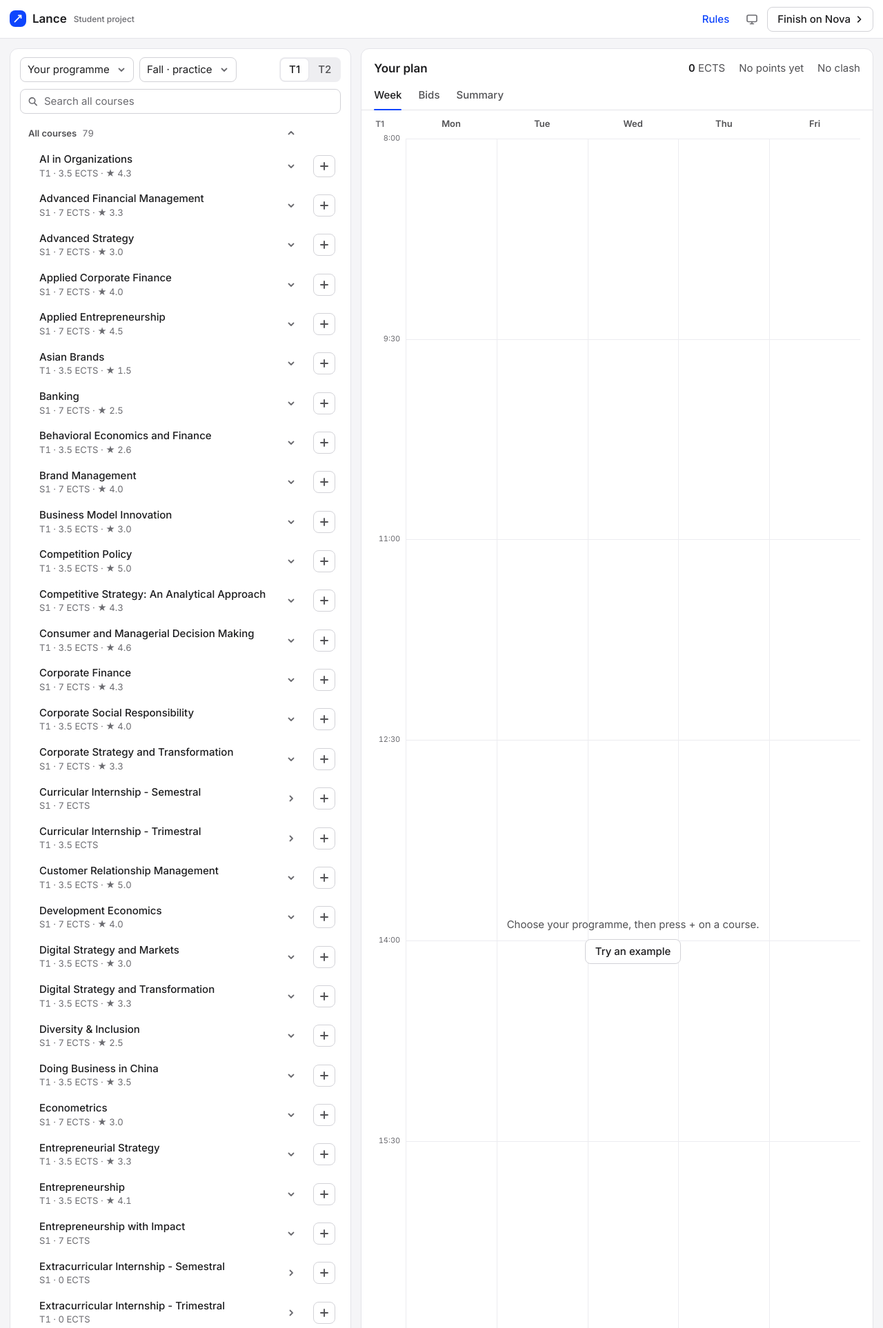
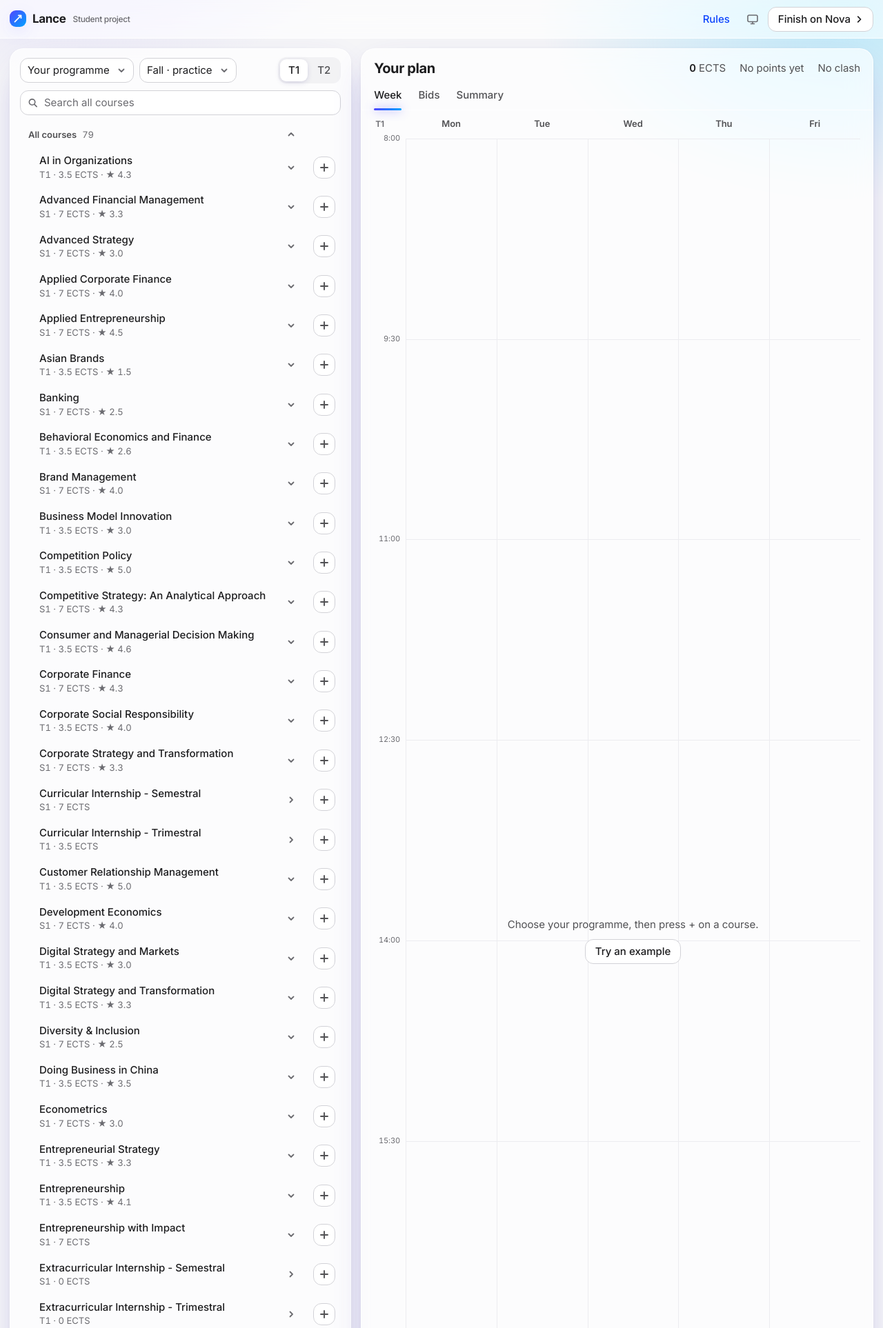
Before and after one commit to benjaminoepen-boop/lance, a Flask app: page / in a window 1280 px wide. Shown: the top 1926 px of the page at 69% size. Run offline with Flask 3, Linux system fonts and the light colour scheme; data comes from the database, SQL or seed files in the repository; data that the repository does not hold is empty.

Commit message:
Add the Aurora look: glass cards, soft lights, gradient accents
A skin in static/skin.css, loaded after app.css. It changes how things look
and never what they mean: blue still says click, orange and red still say
how things stand. It follows the light and dark theme, keeps still for
reduced motion and loads nothing from outside. tests/test_skin.py checks that
the skin leaves the meaning colours alone.

Co-Authored-By: Claude Sonnet 5.5 <noreply@anthropic.com>

```diff
--- /dev/null
+++ b/static/skin.css
@@ -0,0 +1,119 @@
+/* Aurora: a look on top of app.css. It changes how things look, never what they mean:
+   blue still says "click", orange and red still say how things stand (tests/test_skin.py checks that the skin leaves those colours alone).
+   Delete the <link> in base.html to get the plain Lance back. */
+
+:root {
+  --g1: #4f46ff; --g2: #00a3ff;                 /* the gradient of the main button and the brand mark */
+  --aur1: rgba(120, 100, 255, .30); --aur2: rgba(0, 190, 255, .24); --aur3: rgba(255, 120, 200, .20);
+  --glass: color-mix(in srgb, var(--card) 70%, transparent);
+  --glass-edge: rgba(255, 255, 255, .75);
+  --lift: 0 18px 50px -22px rgba(70, 60, 200, .45), 0 2px 6px rgba(20, 20, 60, .05);
+  --glow: 0 8px 24px -8px rgba(79, 70, 255, .65);
+}
+:root[data-theme="dark"] {
+  --g1: #8b9bff; --g2: #5eead4;
+  --aur1: rgba(110, 90, 255, .55); --aur2: rgba(0, 200, 255, .34); --aur3: rgba(255, 80, 180, .28);
+  --glass-edge: rgba(255, 255, 255, .09);
+  --lift: 0 24px 60px -24px rgba(0, 0, 0, .8), 0 0 0 1px rgba(255, 255, 255, .02);
+  --glow: 0 8px 28px -8px rgba(139, 155, 255, .7);
+}
+@media (prefers-color-scheme: dark) {
+  :root:not([data-theme="light"]) {
+    --g1: #8b9bff; --g2: #5eead4;
+    --aur1: rgba(110, 90, 255, .55); --aur2: rgba(0, 200, 255, .34); --aur3: rgba(255, 80, 180, .28);
+    --glass-edge: rgba(255, 255, 255, .09);
+    --lift: 0 24px 60px -24px rgba(0, 0, 0, .8), 0 0 0 1px rgba(255, 255, 255, .02);
+    --glow: 0 8px 28px -8px rgba(139, 155, 255, .7);
+  }
+}
+
+/* the page: three soft lights behind everything */
+body {
+  background:
+    radial-gradient(900px 520px at 6% -8%, var(--aur1), transparent 62%),
+    radial-gradient(780px 500px at 96% 0%, var(--aur2), transparent 58%),
+    radial-gradient(720px 620px at 72% 112%, var(--aur3), transparent 62%),
+    var(--paper);
+  background-attachment: fixed;
+  letter-spacing: -.003em;
+}
+::selection { background: color-mix(in srgb, var(--g1) 35%, transparent); }
+* { scrollbar-width: thin; scrollbar-color: color-mix(in srgb, var(--ink-3) 40%, transparent) transparent; }
+
+/* glass: the top bar, both halves, the bid cards */
+.topbar, .tabbar {
+  background: color-mix(in srgb, var(--card) 62%, transparent);
+  -webkit-backdrop-filter: blur(20px) saturate(1.6); backdrop-filter: blur(20px) saturate(1.6);
+  border-color: var(--glass-edge);
+}
+.chooser, .card, .bid-row, details.rule, .picker {
+  background: var(--glass);
+  -webkit-backdrop-filter: blur(18px) saturate(1.5); backdrop-filter: blur(18px) saturate(1.5);
+  border: 1px solid var(--glass-edge);
+  border-radius: 20px;
+  box-shadow: var(--lift);
+}
+.plan-head { border-bottom-color: var(--glass-edge); }
+.bid-row, details.rule { border-radius: 16px; box-shadow: none; }
+.bid-row:hover, details.rule:hover { box-shadow: var(--lift); }
+
+/* the brand mark glows */
+.brand i { background: linear-gradient(135deg, var(--g1), var(--g2)); border-radius: 9px; box-shadow: var(--glow); }
+.brand { font-weight: 700; letter-spacing: -.02em; }
+h1, h2 { letter-spacing: -.02em; }
+.plan-title h2 { font-size: 20px; font-weight: 700; }
+
+/* the one primary button: a gradient with a glow, a pill */
+.btn.primary {
+  background: linear-gradient(135deg, var(--g1), var(--g2)); border-color: transparent; color: var(--on-blue);
+  border-radius: 999px; padding: 0 18px; box-shadow: var(--glow); transition: transform .15s, box-shadow .2s, filter .2s;
+}
+@media (hover: hover) {
+  .btn.primary:hover:not(:disabled) { background: linear-gradient(135deg, var(--g1), var(--g2)); border-color: transparent; color: var(--on-blue); filter: brightness(1.08) saturate(1.15); transform: translateY(-1px); box-shadow: 0 12px 30px -8px color-mix(in srgb, var(--g1) 80%, transparent); }
+}
+.btn { border-radius: 12px; transition: border-color .15s, background-color .15s, transform .15s, box-shadow .2s; }
+.btn.tertiary { border-radius: 12px; }
+.field { border-radius: 12px; background: color-mix(in srgb, var(--card) 80%, transparent); transition: border-color .15s, box-shadow .2s; }
+.field:focus-visible, .search input:focus-visible { outline: none; border-color: var(--blue); box-shadow: 0 0 0 4px color-mix(in srgb, var(--blue) 22%, transparent); }
+:focus-visible { outline-width: 2px; outline-color: var(--blue); }
+
+/* the half and the tabs */
+.seg { background: color-mix(in srgb, var(--chip) 75%, transparent); border-radius: 12px; padding: 3px; }
+.seg > * { border-radius: 9px; }
+.seg > .on { background: var(--card); box-shadow: 0 2px 8px -2px rgba(40, 30, 120, .25); }
+.tab[aria-selected=true]::after { height: 3px; border-radius: 3px; background: linear-gradient(90deg, var(--g1), var(--g2)); box-shadow: 0 0 14px color-mix(in srgb, var(--g1) 70%, transparent); }
+.tab { transition: color .15s; }
+
+/* the course list: rows that lift */
+.course { border-radius: 14px; transition: background-color .2s, transform .2s, box-shadow .25s; }
+.course.open { background: color-mix(in srgb, var(--chip) 55%, transparent); box-shadow: inset 0 0 0 1px var(--glass-edge); }
+@media (hover: hover) {
+  .course:not(.open):hover { background: color-mix(in srgb, var(--blue) 7%, transparent); transform: translateX(2px); box-shadow: inset 3px 0 0 var(--blue); }
+}
+.pick { border-radius: 12px; transition: transform .15s, background-color .15s, border-color .15s, box-shadow .2s; }
+@media (hover: hover) { .pick:hover { transform: scale(1.08); } }
+.pick[aria-pressed=true] { background: linear-gradient(135deg, var(--g1), var(--g2)); border-color: transparent; color: var(--on-blue); box-shadow: var(--glow); }
+.tile { border-radius: 12px; transition: border-color .15s, transform .15s, box-shadow .2s; }
+@media (hover: hover) { .tile:hover { transform: translateY(-2px); box-shadow: 0 10px 22px -12px color-mix(in srgb, var(--blue) 60%, transparent); } }
+.tile.on, .tile.on:hover { box-shadow: 0 0 0 1px var(--blue), 0 10px 24px -12px color-mix(in srgb, var(--blue) 70%, transparent); transform: none; }
+
+/* the week: blocks that glow in the colour of their course */
+.week { border-radius: 14px; }
+.block { border-radius: 12px; box-shadow: 0 8px 20px -12px var(--course), 0 1px 0 rgba(255, 255, 255, .25) inset; transition: transform .15s, box-shadow .2s; }
+@media (hover: hover) { .block:not(.ghost):hover { transform: translateY(-1px) scale(1.01); box-shadow: 0 14px 28px -12px var(--course); z-index: 3; } }
+.block.clash { box-shadow: 0 0 0 1px var(--orange-line), 0 10px 24px -10px var(--orange-line); }
+.block.hot, .block.open { box-shadow: 0 0 0 2px var(--blue), 0 12px 28px -10px color-mix(in srgb, var(--blue) 70%, transparent); }
+
+/* figures, badges, status */
+.badge { border-radius: 999px; padding: 0 9px; font-weight: 600; }
+.figures b, .figure b { letter-spacing: -.01em; }
+.clash-line { border-radius: 12px; }
+.plan-table tbody tr { transition: background-color .15s; }
+@media (hover: hover) { .plan-table tbody tr.go-row:hover { background: color-mix(in srgb, var(--blue) 8%, transparent); } }
+.toast { border-radius: 999px; -webkit-backdrop-filter: blur(14px); backdrop-filter: blur(14px); box-shadow: var(--lift); }
+
+/* a phone: the bar at the bottom glows too, the active step gets the gradient */
+.tabbar a.on { color: var(--blue); }
+.tabbar a.on svg { filter: drop-shadow(0 0 8px color-mix(in srgb, var(--blue) 65%, transparent)); }
+
+@media (prefers-reduced-motion: reduce) { .course, .pick, .tile, .block, .btn { transform: none !important; } }
--- a/templates/base.html
+++ b/templates/base.html
@@ -13,6 +13,7 @@
 <link rel="apple-touch-icon" href="{{ url_for('static', filename='icon.svg') }}">
 <script src="{{ url_for('static', filename='theme.js') }}"></script>
 <link rel="stylesheet" href="{{ url_for('static', filename='app.css') }}">
+<link rel="stylesheet" href="{{ url_for('static', filename='skin.css') }}">
 </head>
 <body data-page="{{ active }}">
 <header class="topbar">
```
Also changed, not shown: tests/test_skin.py (added, +35 -0 lines).
